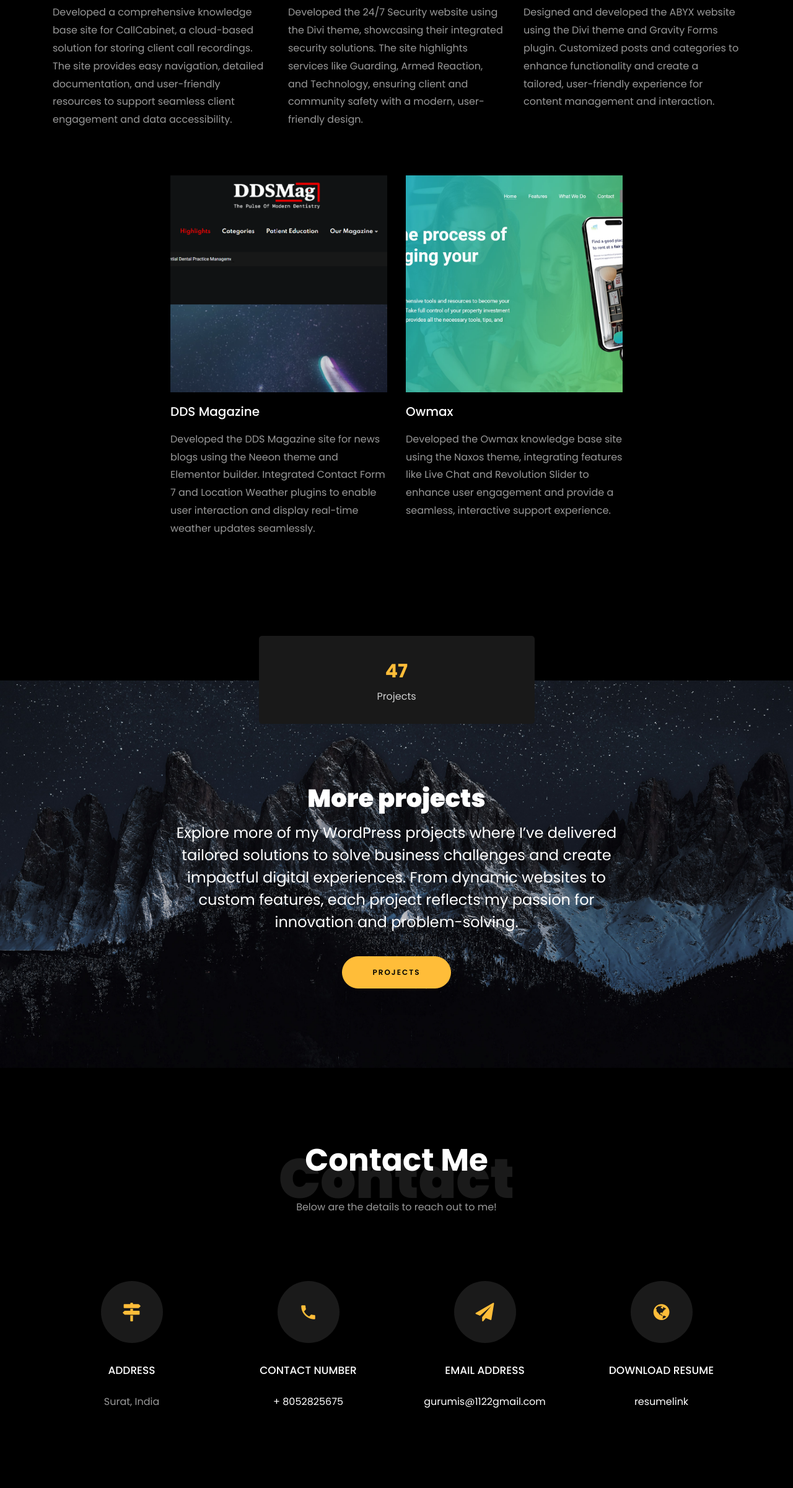
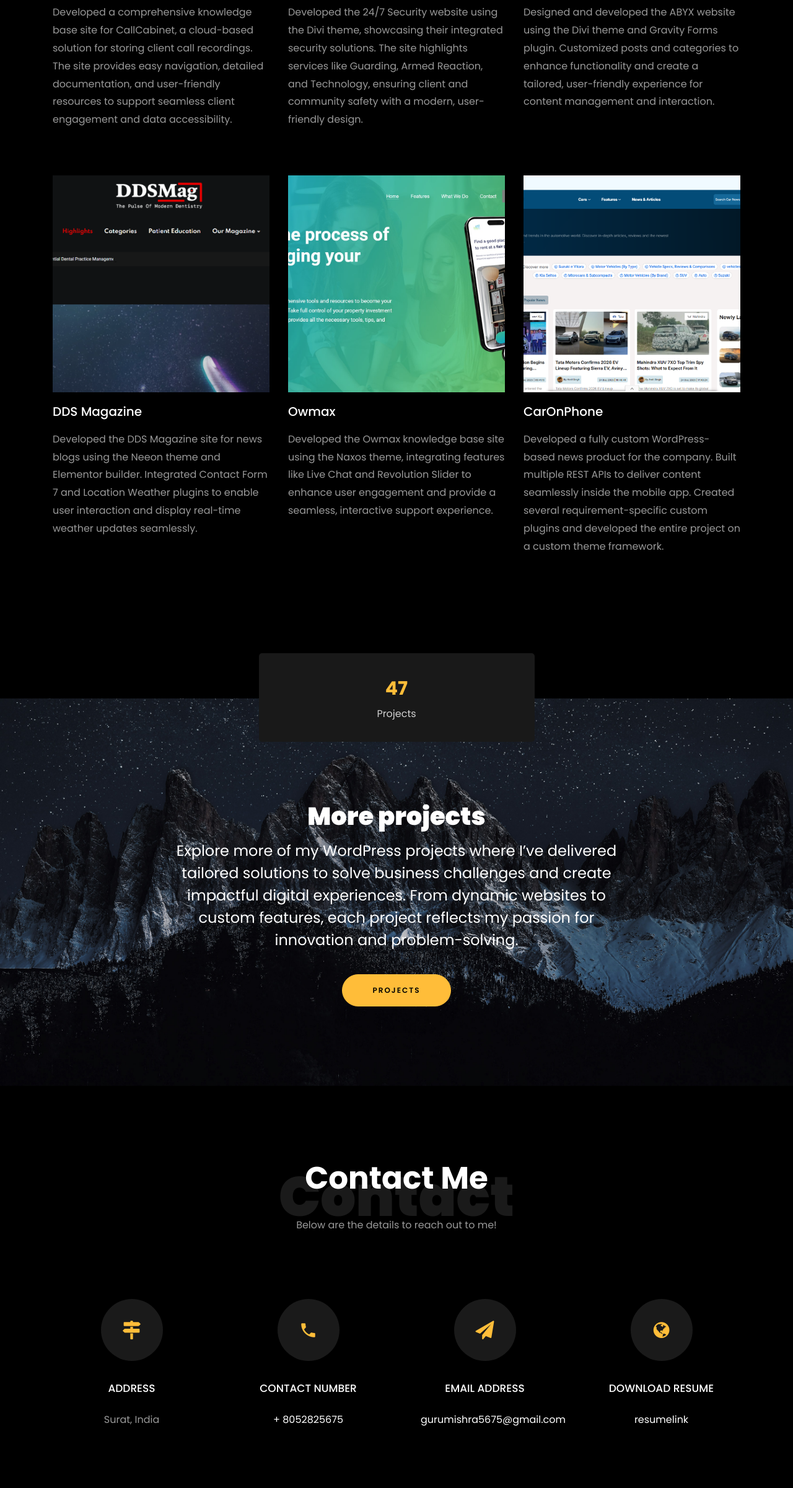
Before and after one commit to GuruAshishMishra/ashishmishra.github.io, a plain HTML site: page index.html in a window 1280 px wide. Shown: the part 3251-5652 px from the top of the page at 62% size. Drawn offline with nearby package versions, Linux system fonts and the light colour scheme; files that its build step writes are made by us from their sources; animation ran at ten frames a second; files whose address does not match are found by name.

Commit message:
update details

```diff
--- a/index.html
+++ b/index.html
@@ -421,6 +421,17 @@
 				</div>
 			  </div>
 			</div>
+			<div class="col-md-4 d-flex ftco-animate">
+				<div class="blog-entry justify-content-end">
+				<a href="https://caronphone.com/" target="_blank" class="block-20 zoom-effect" style="background-image: url('images/caronphone.png');">
+				</a>
+				<div class="text mt-3 float-right d-block">
+
+				  <h3 class="heading"><a href="https://caronphone.com/" target="_blank">CarOnPhone</a></h3>
+				  <p>Developed a fully custom WordPress-based news product for the company. Built multiple REST APIs to deliver content seamlessly inside the mobile app. Created several requirement-specific custom plugins and developed the entire project on a custom theme framework.</p>
+				</div>
+			  </div>
+			</div>
 		 </div>
 	  </div>
     </section>
@@ -489,7 +500,7 @@
           			<span class="icon-paper-plane"></span>
           		</div>
           		<h3 class="mb-4">Email Address</h3>
-	            <p><a href="mailto:gurumis@1122gmail.com">gurumis@1122gmail.com</a></p>
+	            <p><a href="mailto:gurumishra5675@gmail.com">gurumishra5675@gmail.com</a></p>
 	          </div>
           </div>
           <div class="col-md-6 col-lg-3 d-flex ftco-animate">
```
Also changed, not shown: css/style.css, images/caronphone.png (added).
